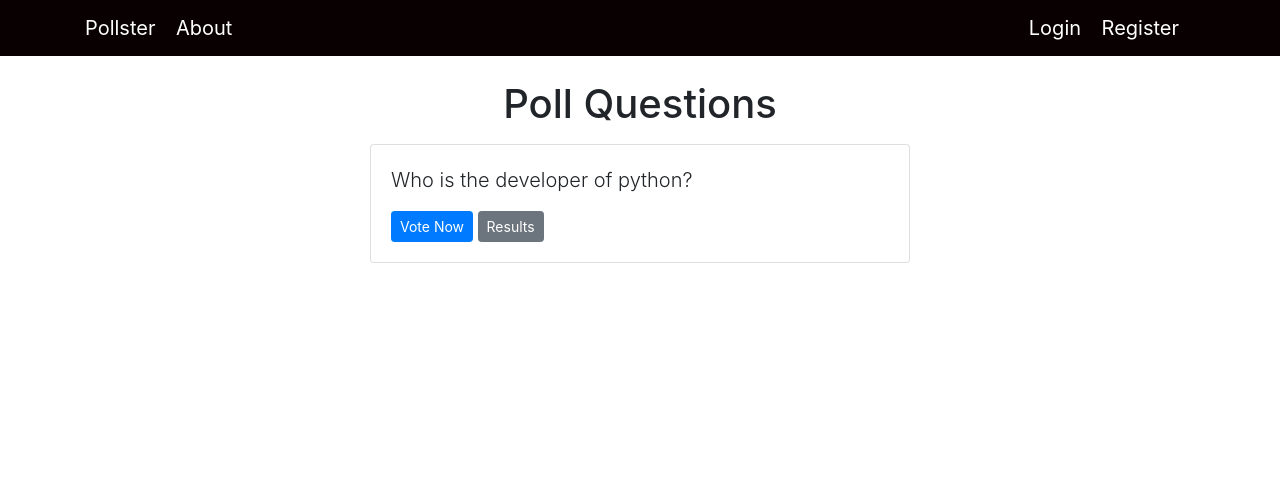
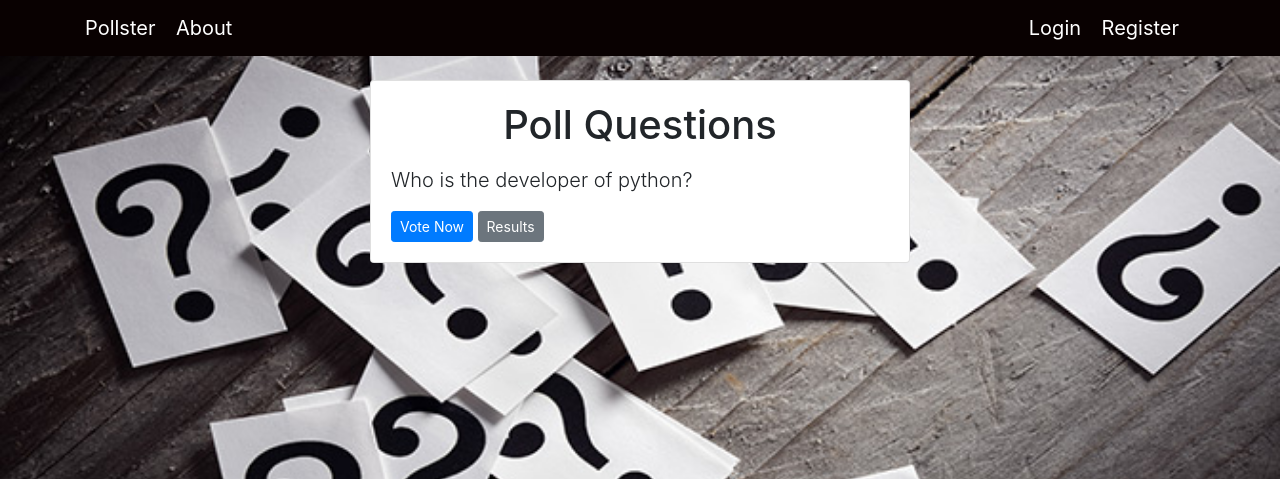
Before and after one commit to gulnaz1024/pollster, a Django app: page /polls/ in a window 1280 px wide. Shown: the top 479 px of the page. Run offline with Django 3.2, Linux system fonts and the light colour scheme; data comes from the database, SQL or seed files in the repository; both versions use the stored data as it was after the commit; some libraries are stand-ins or nearby versions.

Commit message:
add backgrounds

```diff
--- a/templates/pages/index.html
+++ b/templates/pages/index.html
@@ -7,7 +7,7 @@
   background-attachment: fixed;
   background-size: cover;
 }</style>
- <body id='bg' style="background-image: url('{% static 'images/2.jpg'  %}');">
+ <body id='bg' style="background-image: url('{% static 'background/2.jpg'  %}');">
   <!-- <img src = "{% static './media/1.png' %}" > -->
   <br>
   <br>
--- a/templates/polls/index.html
+++ b/templates/polls/index.html
@@ -1,17 +1,27 @@
 {% extends 'base.html' %}
 {% block content %}
+{% load static %}
+<style>
+#bg2{
+  background-repeat: no-repeat;
+  background-attachment: fixed;
+  background-size: cover;
+}</style>
+
+<body id='bg2' style="background-image: url('{% static 'background/questions.jpg'  %}');">
+  <div class="card mb-3">
+    <div class="card-body">
       <h1 class="text-center mb-3">Poll Questions</h1>
         {% if latest_question_list %}
           {% for question in latest_question_list %}
-      <div class="card mb-3">
-        <div class="card-body">
             <p class="lead">{{ question.question_text }}</p>
             <a href="{% url 'polls:detail' question.id %}" class="btn btn-primary btn-sm">Vote Now</a>
             <a href="{% url 'polls:results' question.id %}" class="btn btn-secondary btn-sm">Results</a>
-        </div>
-      </div>
     {% endfor %}
   {% else %}
     <p>No polls available</p>
   {% endif %}
+</div>
+</div>
+</body>
 {% endblock %}
```
Also changed, not shown: templates/polls/detail.html (+14 -0 lines), db.sqlite3, pages/static/background/2.jpg (renamed from pages/static/images/2.jpg), pages/static/background/questions.jpg (added). Lines whose indentation alone changed are shown as unchanged.
